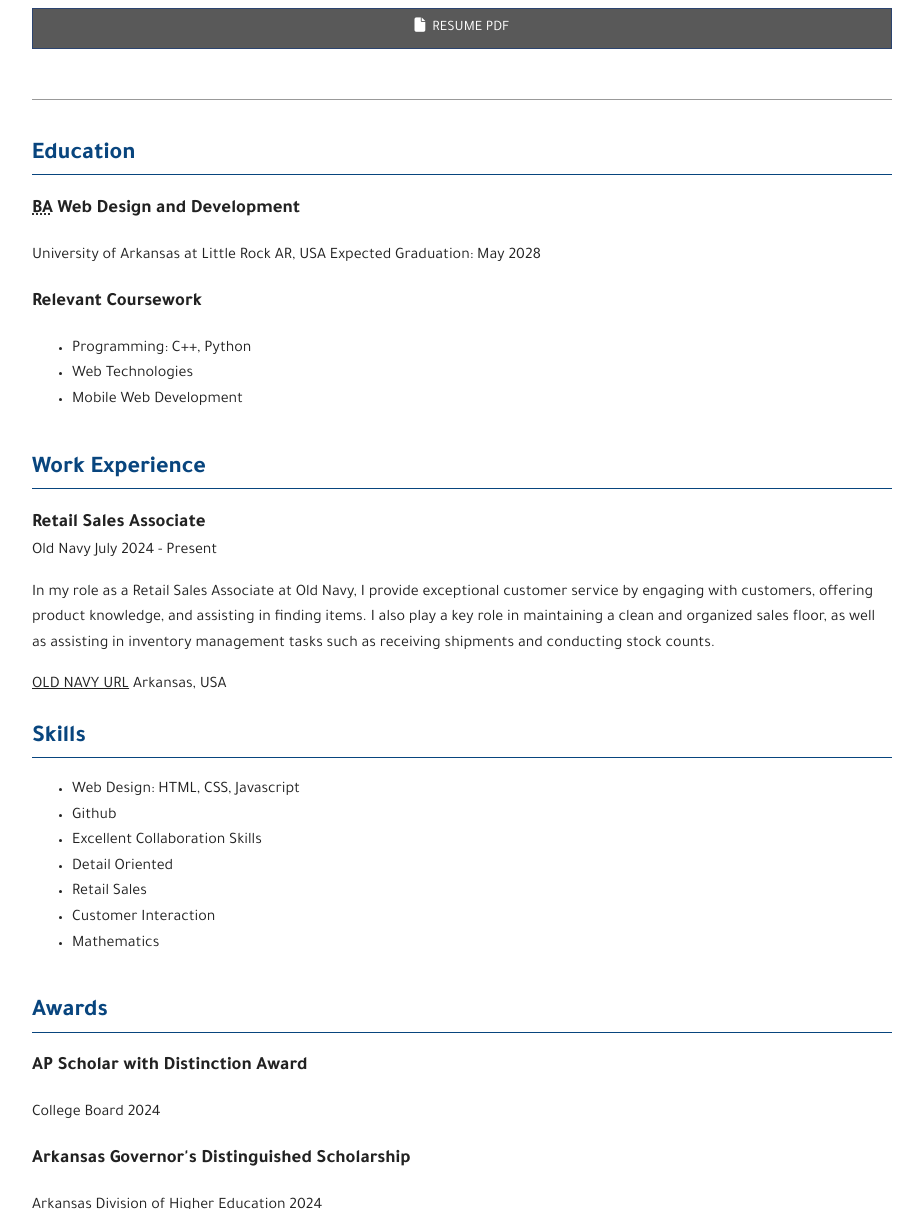
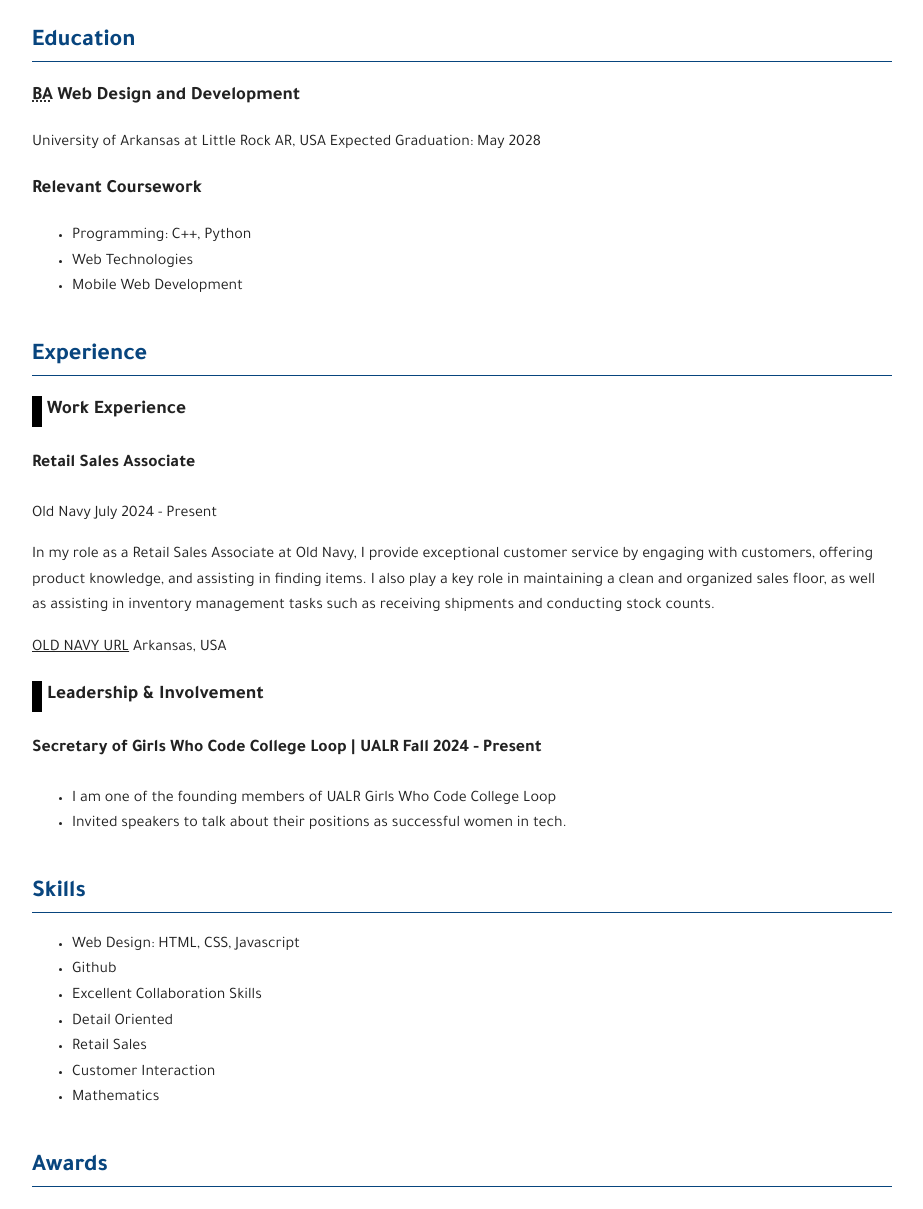
Before and after one commit to Dyaman99/mobile-web-2025, a plain HTML site: page json-resume/index.html in a window 1280 px wide. Shown: the part 1012-2221 px from the top of the page, without its empty margins (178-1101 px from the left). Drawn offline with nearby package versions, Linux system fonts and the light colour scheme.

Commit message:
improved some styles in my desktop resume

```diff
--- a/json-resume/css/style.css
+++ b/json-resume/css/style.css
@@ -309,6 +309,15 @@
   .job h3 {
     margin: 20px 0 0 0;
   }
+  article.job h3, article.leadership h3{
+    padding: 0px 5px;
+    border-left: 10px inset var(--primary-type-color);
+    font-size: 1.2em;
+  }
+
+  article h4{
+    font-size: 1.1em;
+  }
 
   footer {
     text-align: center;
@@ -591,7 +600,7 @@
 
      .related-links{
       grid-area:related;
-      border-bottom:1px solid #999;
+      /* border-bottom:1px solid #999; */
       padding-bottom:50px
     }
 
@@ -661,6 +670,10 @@
 
   }
 
+  section#about h1{
+    font-size: 3.1rem;
+  }
+
   nav a:link, nav a:visited {
     border: 0px;
     text-align: center;
@@ -699,6 +712,7 @@
     main h1{
       color:var(--main-style-color);
       background-color: #fff;
+      margin-bottom: 20px;
     }
 
     dt{
@@ -712,6 +726,10 @@
       color:var(--primary-type-color); /* Change link color */
     }
 
+    .related-links{
+      flex-direction: row;
+    }
+
     section#skills{
       background-color: #fff;
       color: var(--primary-type-color);
--- a/json-resume/index.html
+++ b/json-resume/index.html
@@ -127,9 +127,10 @@
     </ul>
   </section>
   <section id="experience">
-    <h2>Work Experience</h2>
+    <h2>Experience</h2>
     <article class="job">
-      <h3>Retail Sales Associate</h3>
+      <h3>Work Experience</h3>
+      <h4>Retail Sales Associate</h4>
       <div>
         <span>Old Navy</span>
         <span>July 2024 - Present</span>
@@ -139,6 +140,14 @@
           <span>Arkansas, USA</span>
         </span>
       </div>
+    </article>
+    <article class="leadership">
+      <h3>Leadership & Involvement</h3>
+      <h4>Secretary of Girls Who Code College Loop | UALR Fall 2024 - Present</h4>
+      <ul>
+        <li>I am one of the founding members of UALR Girls Who Code College Loop</li>
+        <li>Invited speakers to talk about their positions as successful women in tech.</li>
+      </ul>
     </article>
   </section>
   <section id="education">
```
